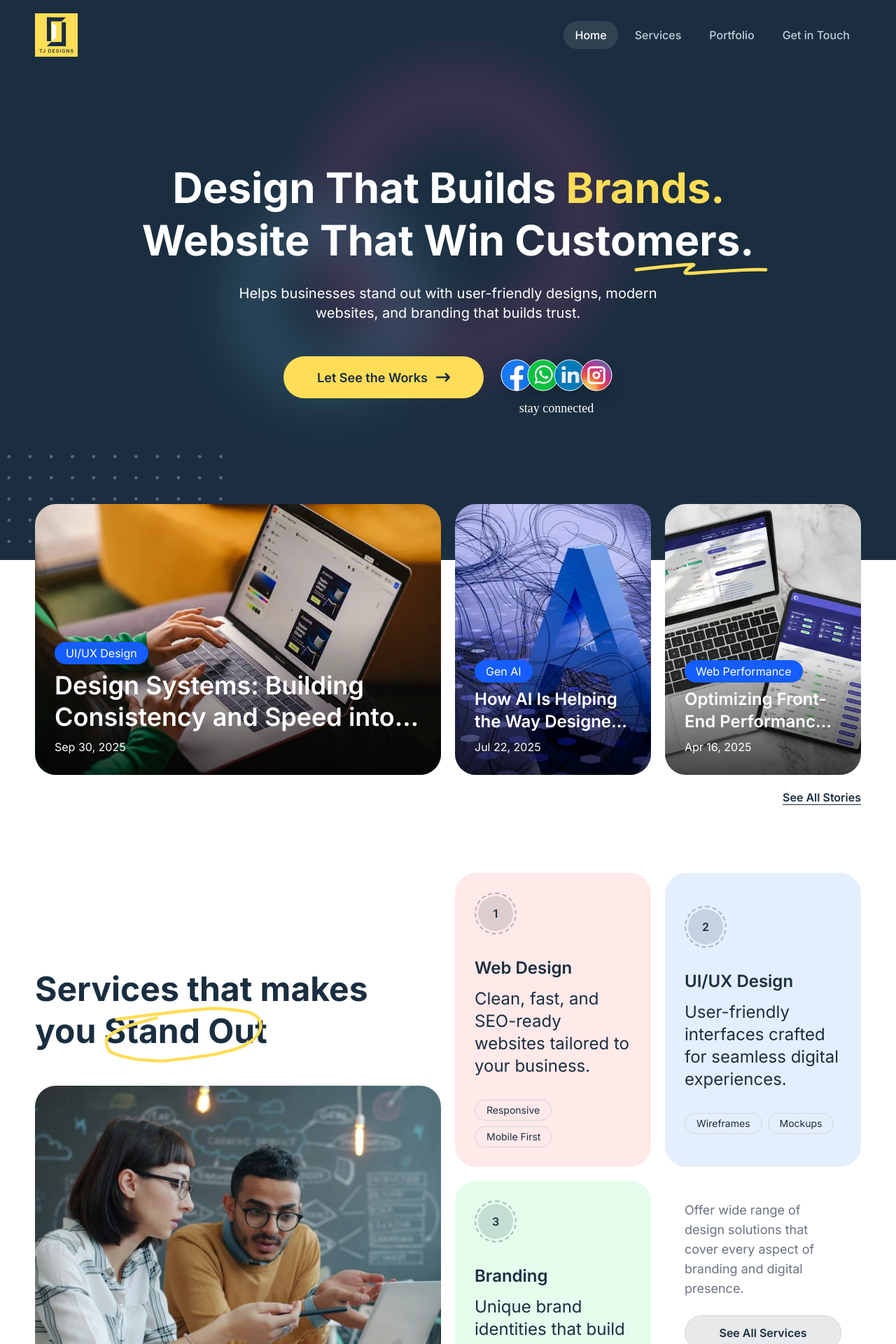
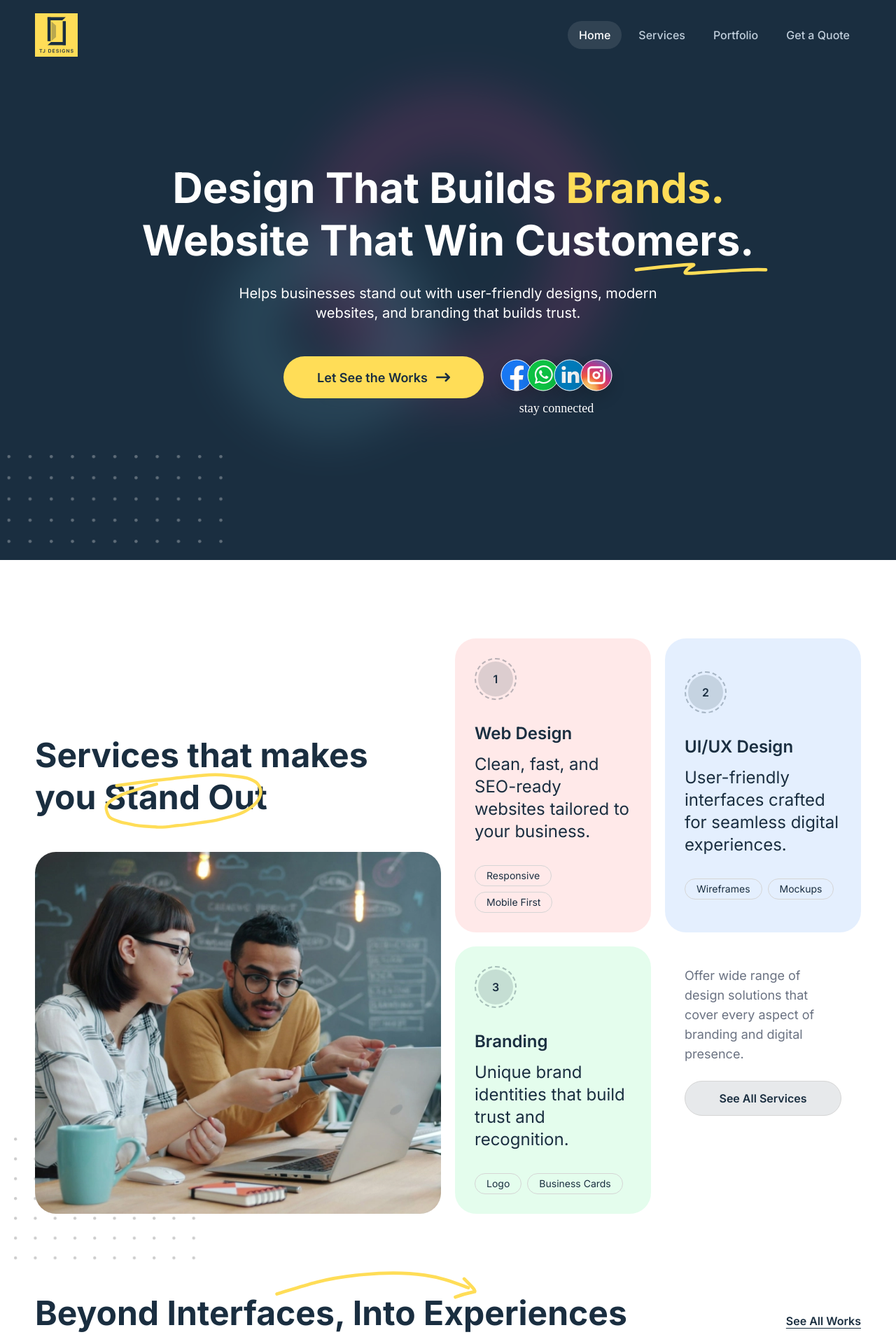
Before and after one commit to tibinjoseph30/tjdesigns, a React (Vite) app: page / in a window 1280 px wide. Shown: the top 1920 px of the page at 70% size. Built offline with nearby package versions, Linux system fonts and the light colour scheme; a web font is replaced by a local one.

Commit message:
issues fixed

```diff
--- a/public/api/services.json
+++ b/public/api/services.json
@@ -19,18 +19,18 @@
     },
     {
       "id": 4,
-      "title": "Social Media Posters"
+      "title": "Responsive Redesign of Old Websites"
     },
     {
       "id": 5,
-      "title": "Email Templates"
+      "title": "Landing Pages for Marketing"
     },
     {
       "id": 6,
-      "title": "Jersey Designing"
+      "title": "Website Maintenance"
     },
     {
       "id": 6,
-      "title": "Resume Designing"
+      "title": "Social Media Posters"
     }
 ]
--- a/src/components/layout/footer/ContactUs.tsx
+++ b/src/components/layout/footer/ContactUs.tsx
@@ -25,7 +25,7 @@ const ContactUs = () => {
         </address>
       </FooterSection>
       <FooterSection title="Follow">
-        <ul className="flex gap-4">
+        <ul className="flex gap-3">
           {socialLinks.map((item, index) => (
             <li key={index}>
               <Link
--- a/src/components/layout/footer/WhyUs.tsx
+++ b/src/components/layout/footer/WhyUs.tsx
@@ -1,11 +1,11 @@
 import FooterSection from "./FooterSection"
 
 const whyUsList = [
-    {title: "ucer-centered design"},
-    {title: "Seamless development"},
-    {title: "Creative branding solutions"},
-    {title: "Collabaraive approach"},
-    {title: "On-time delivery"}
+    {title: "User-centered Design"},
+    {title: "Seamless Development"},
+    {title: "Creative Branding Solutions"},
+    {title: "Collabaraive Approach"},
+    {title: "On-time Delivery"}
 ]
 
 const WhyUs = () => {
--- a/src/components/layout/header/Header.tsx
+++ b/src/components/layout/header/Header.tsx
@@ -10,7 +10,7 @@ const Header = () => {
     { title: "Home", to: "home" },
     { title: "Services", to: "services" },
     { title: "Portfolio", to: "portfolio" },
-    { title: "Get in Touch", to: "contact" },
+    { title: "Get a Quote", to: "contact" },
   ];
 
   const mobileNavMenu = [
--- a/src/components/projects/ProjectCard.tsx
+++ b/src/components/projects/ProjectCard.tsx
@@ -32,7 +32,7 @@ const ProjectCard = ({
     <article>
       <Link to={`/portfolio/${id}`}>
         <figure
-          className={`${className} group flex items-center px-6 pt-6 overflow-hidden rounded-[var(--global-card-radius)] bg-slate-200 mb-4 relative`}
+          className={`${className} group flex items-center px-6 pt-6 overflow-hidden rounded-[var(--global-card-radius)] bg-slate-200 mb-2 relative`}
           style={getBackgroundStyles(bgColors)}
         >
           <img
--- a/src/components/projects/Projects.tsx
+++ b/src/components/projects/Projects.tsx
@@ -47,7 +47,7 @@ const Projects = () => {
             ))}
           </div>
         )}
-        <Button to="/services" variant="accent" className="sm:hidden block px-4 py-3 min-h-[50px] w-full rounded-full mt-6">See All Works</Button>
+        <Button to="/portfolio" variant="accent" className="sm:hidden block px-4 py-3 min-h-[50px] w-full rounded-full mt-6">See All Works</Button>
       </div>
     </SectionLayout>
   );
--- a/src/components/service/OtherServiceCard.tsx
+++ b/src/components/service/OtherServiceCard.tsx
@@ -2,7 +2,7 @@ import type { ServiceTypes } from "../../constants/types/services.dt";
 
 const OtherServiceCard = ({id, title}: ServiceTypes) => {
     return(
-        <article className="flex items-center gap-6 py-4 border-dashed [&:not(:first-child)]:border-t [&:not(:first-child)]:border-slate-300">
+        <article className="flex items-center gap-6 py-4 [&:not(:first-child)]:border-t [&:not(:first-child)]:border-slate-300">
             <span className="font-semibold">{id}</span>
             <h5 className="text-2xl font-semibold">{title}</h5>
         </article>
--- a/src/components/service/Service.tsx
+++ b/src/components/service/Service.tsx
@@ -11,7 +11,7 @@ const Service = () => {
   const topServices = serviceData.slice(0, 3);
 
   return (
-    <SectionLayout id="services" className="service relative">
+    <SectionLayout id="services" className="service relative mt-[var(--section-gap)]">
       <div className="container">
         <div className="grid items-end sm:grid-cols-2 lg:grid-cols-3 xl:grid-cols-4 gap-5">
           <div className="sm:col-span-2 md:col-span-1 xl:col-span-2 sm:row-span-2 grid">
--- a/src/custom.css
+++ b/src/custom.css
@@ -99,30 +99,13 @@ button.has-link:hover::before {
 }
 
 section.hero .content::before {
-  top: 50%;
+  top: 60%;
   transform: translateY(-55%);
   left: 0;
   width: 300px;
   height: 300px;
   background-image: url("./assets/images/graphics/hero-circles.svg");
 }
-
-/* section.intro::before {
-  left: 0;
-  bottom: 0;
-  width: 290px;
-  height: 175px;
-  background-image: url("./assets/images/graphics/pattern-dark.svg");
-} */
-
-/* section.contact::before {
-  right: 20px;
-  bottom: 100%;
-  width: 305px;
-  height: 85px;
-  background-image: url("./assets/images/graphics/pattern-dark.svg");
-  background-size: cover;
-} */
 
 section.contact .contact-image::before {
   left: 0;
@@ -176,16 +159,20 @@ section.contact .contact-image::before {
     transform: scale(1);
   }
 }
-@media screen and (min-width: 992px) {
+@media screen and (min-width: 768px) {
   section.hero .content::before {
-    width: 700px;
-    height: 700px;
+    width: 550px;
+    height: 550px;
   }
   .container {
     padding-inline: var(--container-padding);
   }
 }
 @media screen and (min-width: 1024px) {
+  section.hero .content::before {
+    width: 700px;
+    height: 700px;
+  }
   section.service::before {
     left: 20px;
     bottom: -10px;
@@ -201,6 +188,16 @@ section.contact .contact-image::before {
     background-image: url("./assets/images/graphics/pattern-light.svg");
   }
 }
+@media screen and (min-width: 1280px) {
+  section.contact::before {
+    right: 20px;
+    bottom: 100%;
+    width: 270px;
+    height: 70px;
+    background-image: url("./assets/images/graphics/pattern-dark.svg");
+    background-size: cover;
+  }
+}
 @media screen and (min-width: 1600px) {
   .container {
     max-width: 1500px;
--- a/src/index.css
+++ b/src/index.css
@@ -12,12 +12,9 @@
   --nav-menu-color: #c0cedb;
   --border-color: #d5d5d5;
   --global-card-radius: 30px;
-  /* --fs-h1: clamp(2rem, 6vw, 4rem);
-  --fs-h2: clamp(2rem, 4vw, 3rem);
-  --fs-h5: clamp(1.25rem, 2vw, 1.5rem); */
   --lh-body: 1.5em;
   --section-head-gap: 3rem;
-  --section-gap: 3rem;
+  --section-gap: 3.5rem;
 }
 
 body {
@@ -25,6 +22,5 @@ body {
   font-size: var(--global-font-size);
   font-optical-sizing: auto;
   font-style: normal;
-  /* line-height: var(--lh-body); */
   color: var(--accent-color);
 }
--- a/src/pages/Home.tsx
+++ b/src/pages/Home.tsx
@@ -4,14 +4,12 @@ import Service from "../components/service/Service";
 import Projects from "../components/projects/Projects";
 import Contact from "../components/contact/Contact";
 import Footer from "../components/layout/footer/Footer";
-import Story from "../components/story/Story";
 
 const Home = () => {
   return (
     <>
       <Header />
       <Hero />
-      <Story />
       <Service />
       <Projects />
       <Contact />
```
Also changed, not shown: src/assets/images/tj-designs-logo.svg.
